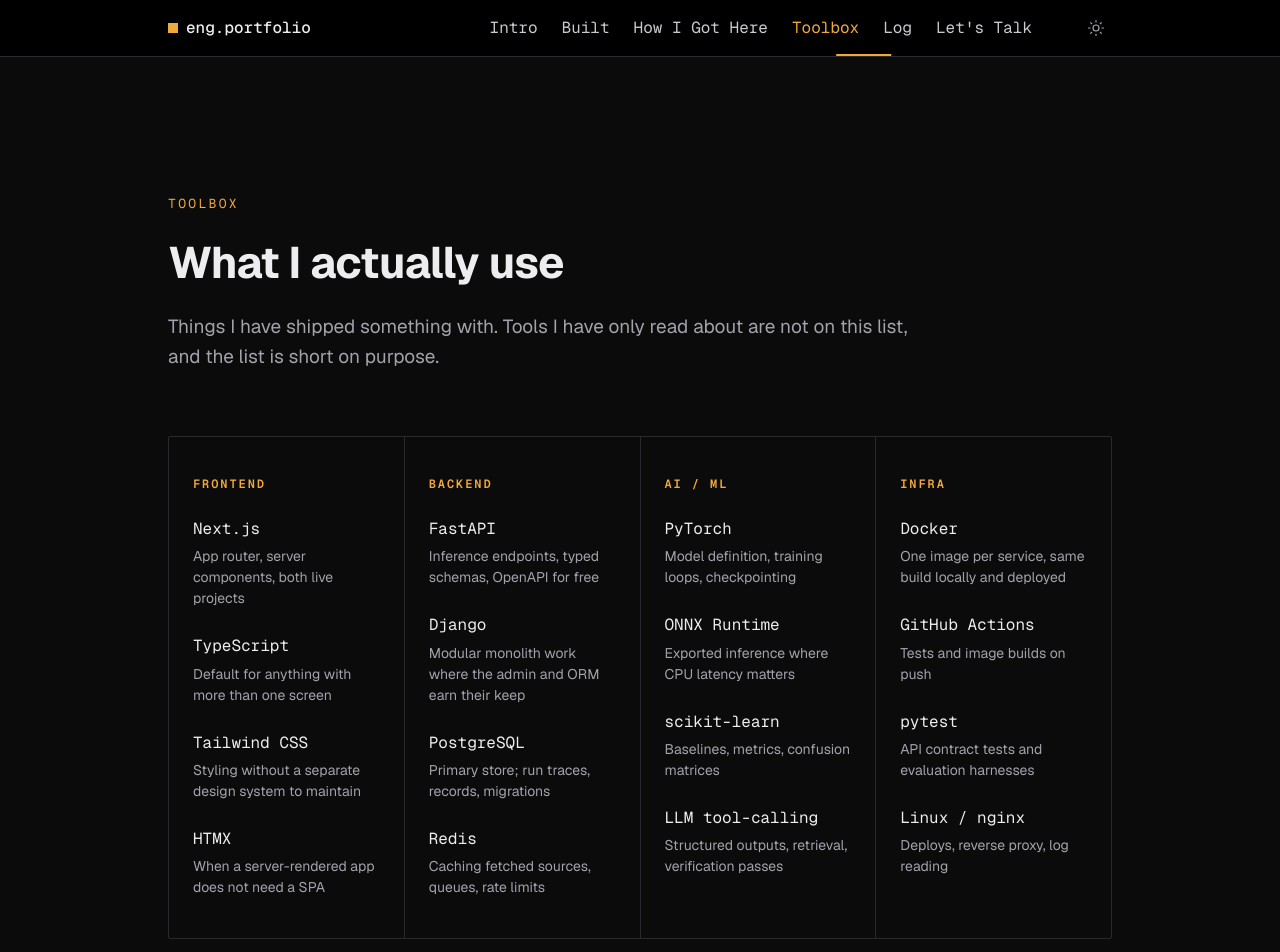
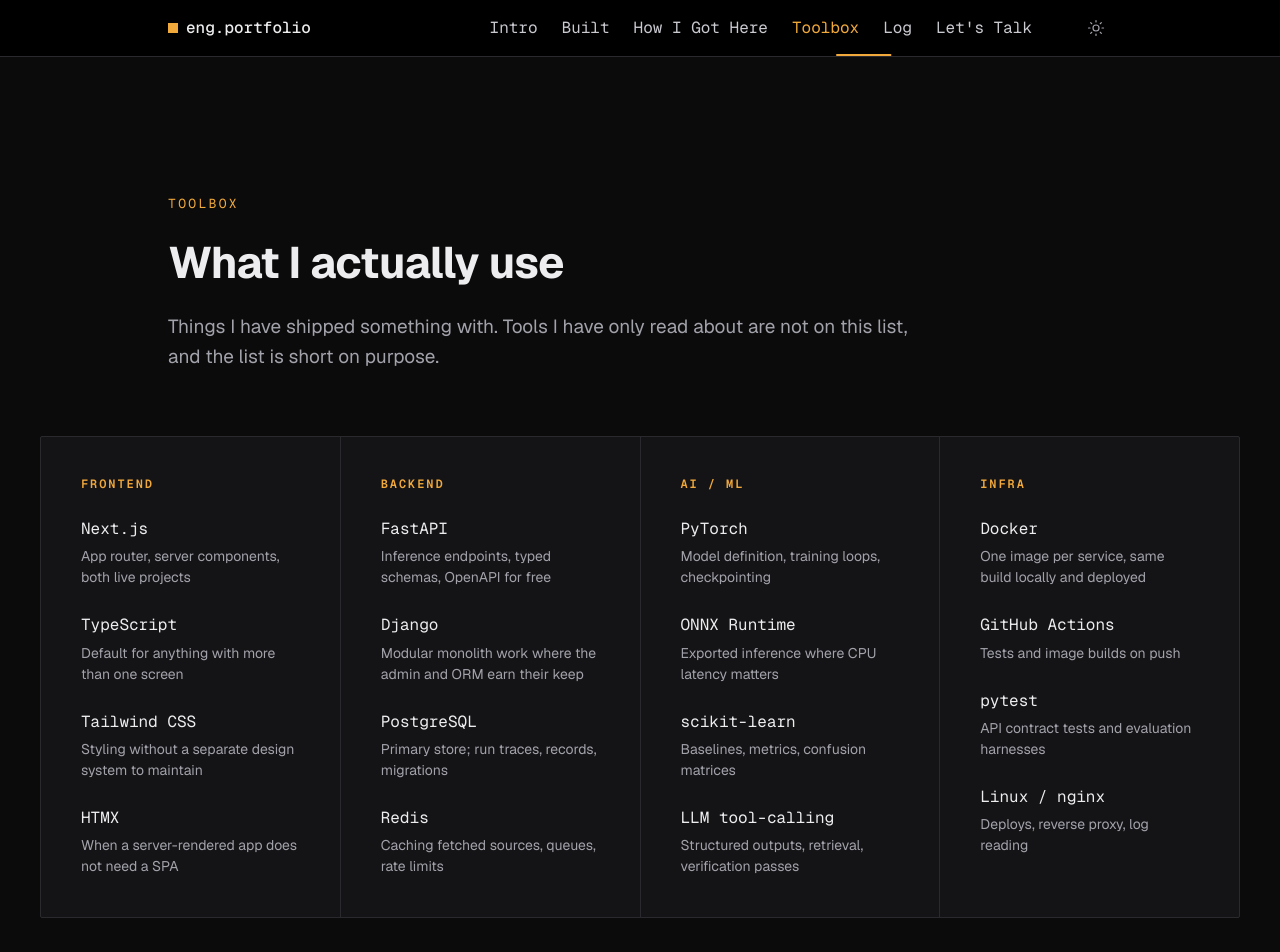
Before and after one commit to IshakAbdiazizHussen/Ishak-Abdiaziz----Portfolio, a Next.js app in the folder frontend/: page /toolbox in a window 1280 px wide. Shown: the top 952 px of the page. Built offline with nearby package versions, Linux system fonts and the light colour scheme; no server answers.

Commit message:
Now it's clean and done

```diff
--- a/frontend/app/toolbox/page.tsx
+++ b/frontend/app/toolbox/page.tsx
@@ -10,12 +10,15 @@
 
 export default function ToolboxPage() {
   return (
+    <>
       <Container>
         <header className={styles.header}>
           <p className={styles.kicker}>{toolboxHeader.kicker}</p>
           <h1 className={styles.title}>{toolboxHeader.title}</h1>
           <p className={styles.sub}>{toolboxHeader.sub}</p>
         </header>
+      </Container>
+      <div className={styles.groupsWrap}>
         <div className={styles.groups}>
           {toolbox.map((group) => (
             <section key={group.group} className={styles.group}>
@@ -31,6 +34,7 @@
             </section>
           ))}
         </div>
-    </Container>
+      </div>
+    </>
   );
 }
--- a/frontend/app/toolbox/toolbox.module.css
+++ b/frontend/app/toolbox/toolbox.module.css
@@ -29,8 +29,16 @@
   color: var(--text-dim);
 }
 
+/* Wider than the page column so the four groups have room to breathe. */
+.groupsWrap {
+  max-width: 82rem;
+  margin-inline: auto;
+  padding-inline: var(--page-pad);
+}
+
 /* Hairline dividers between every cell (and an outer border) via a 1px grid gap
-   over a border-coloured backdrop — stays clean however the grid wraps. */
+   over a border-coloured backdrop — stays clean however the grid wraps.
+   All three colours are theme tokens, so the panel follows the sun/moon toggle. */
 .groups {
   display: grid;
   grid-template-columns: repeat(4, 1fr);
@@ -42,8 +50,8 @@
 }
 
 .group {
-  padding: var(--space-lg) var(--space-md);
-  background: var(--bg);
+  padding: var(--space-lg);
+  background: var(--bg-raised);
 }
 
 .groupName {
@@ -80,6 +88,7 @@
 .note {
   display: block;
   margin-top: var(--space-3xs);
+  max-width: 24ch;
   font-size: var(--text-sm);
   line-height: 1.5;
   color: var(--text-dim);
```
Lines whose indentation alone changed are shown as unchanged.
